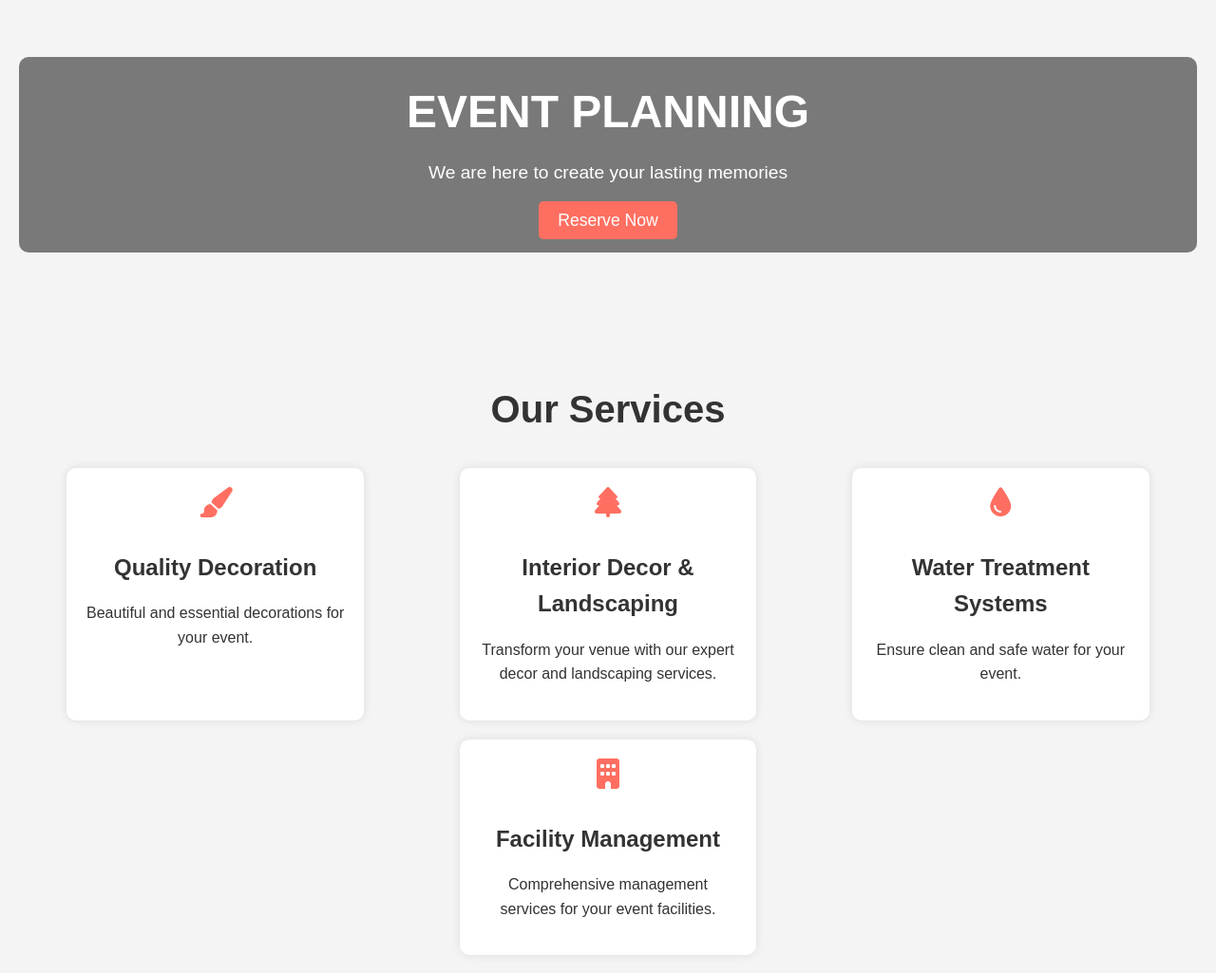
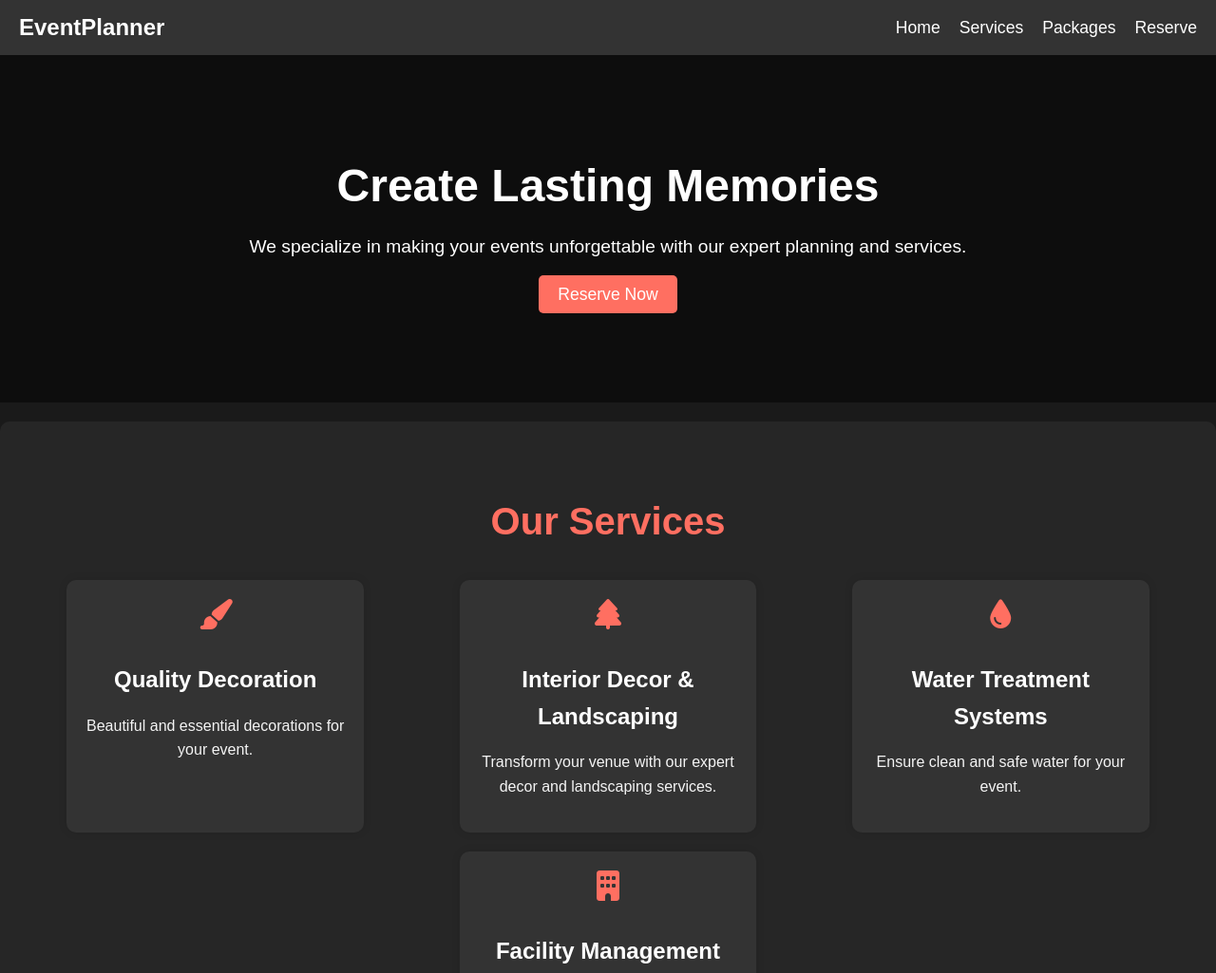
Before and after one commit to kipkoechdev/cosyevents, a plain HTML site: page index.html in a window 1280 px wide. Shown: the top 1025 px of the page at 95% size. Drawn offline with Linux system fonts and the light colour scheme.

Commit message:
added nav bars and changed background

```diff
--- a/index.html
+++ b/index.html
@@ -8,10 +8,25 @@
     <link rel="stylesheet" href="https://cdnjs.cloudflare.com/ajax/libs/font-awesome/6.0.0-beta3/css/all.min.css">
 </head>
 <body>
-    <header>
-        <div class="header-content">
-            <h1>EVENT PLANNING</h1>
-            <p>We are here to create your lasting memories</p>
+    <nav>
+        <div class="logo">
+            <h1>EventPlanner</h1>
+        </div>
+        <ul class="nav-links">
+            <li><a href="#home">Home</a></li>
+            <li><a href="#services">Services</a></li>
+            <li><a href="#packages">Packages</a></li>
+            <li><a href="#reserve">Reserve</a></li>
+        </ul>
+        <div class="hamburger" id="hamburger">
+            <i class="fas fa-bars"></i>
+        </div>
+    </nav>
+
+    <header id="home">
+        <div class="hero">
+            <h1>Create Lasting Memories</h1>
+            <p>We specialize in making your events unforgettable with our expert planning and services.</p>
             <a href="mailto:weddingorganizer233@gmail.com?subject=Event Reservation&body=Hello, I would like to reserve your services for an event. Please provide more details." class="cta-button">Reserve Now</a>
         </div>
     </header>
@@ -72,5 +87,14 @@
     <footer>
         <p>&copy; 2025 Event Planning. All rights reserved.</p>
     </footer>
+
+    <script>
+        const hamburger = document.getElementById('hamburger');
+        const navLinks = document.querySelector('.nav-links');
+
+        hamburger.addEventListener('click', () => {
+            navLinks.classList.toggle('active');
+        });
+    </script>
 </body>
 </html>
--- a/styles.css
+++ b/styles.css
@@ -2,30 +2,80 @@ body {
     font-family: 'Arial', sans-serif;
     margin: 0;
     padding: 0;
-    background-color: #f4f4f4;
-    color: #333;
+    background-color: #1a1a1a; /* Dark background */
+    color: #f4f4f4; /* Light text color */
     line-height: 1.6;
+}
+
+nav {
+    display: flex;
+    justify-content: space-between;
+    align-items: center;
+    background-color: #333;
+    padding: 10px 20px;
+    position: sticky;
+    top: 0;
+    z-index: 1000;
+}
+
+nav .logo h1 {
+    color: #fff;
+    margin: 0;
+}
+
+nav .nav-links {
+    list-style: none;
+    display: flex;
+    margin: 0;
+    padding: 0;
+}
+
+nav .nav-links li {
+    margin-left: 20px;
+}
+
+nav .nav-links a {
+    color: #fff;
+    text-decoration: none;
+    font-size: 1.1em;
+}
+
+nav .hamburger {
+    display: none;
+    color: #fff;
+    font-size: 1.5em;
+    cursor: pointer;
 }
 
 header {
     background: url('your-header-image.jpg') no-repeat center center/cover;
     color: #fff;
-    padding: 60px 20px;
+    padding: 100px 20px;
     text-align: center;
+    position: relative;
 }
 
-header .header-content {
-    background: rgba(0, 0, 0, 0.5);
-    padding: 20px;
-    border-radius: 10px;
+header::before {
+    content: '';
+    position: absolute;
+    top: 0;
+    left: 0;
+    right: 0;
+    bottom: 0;
+    background: rgba(0, 0, 0, 0.5); /* Dark overlay */
 }
 
-header h1 {
+header .hero {
+    position: relative;
+    z-index: 1;
+}
+
+header .hero h1 {
     margin: 0;
     font-size: 3em;
 }
 
-header p {
+header .hero p {
     margin: 10px 0 20px;
     font-size: 1.2em;
 }
@@ -37,6 +87,7 @@ header p {
     text-decoration: none;
     border-radius: 5px;
     font-size: 1.1em;
+    transition: background 0.3s ease;
 }
 
 .cta-button:hover {
@@ -46,12 +97,15 @@ header p {
 #services, #packages, #reserve {
     padding: 40px 20px;
     text-align: center;
+    background-color: #262626; /* Dark section background */
+    margin: 20px 0;
+    border-radius: 10px;
 }
 
 h2 {
     font-size: 2.5em;
     margin-bottom: 20px;
-    color: #333;
+    color: #ff6f61; /* Accent color for headings */
 }
 
 .service-list, .package-list {
@@ -61,13 +115,18 @@ h2 {
 }
 
 .service-item, .package-item {
-    background: #fff;
+    background: #333;
     margin: 10px;
     padding: 20px;
     border-radius: 10px;
     box-shadow: 0 0 10px rgba(0, 0, 0, 0.1);
     width: 22%;
     text-align: center;
+    transition: transform 0.3s ease;
+}
+
+.service-item:hover, .package-item:hover {
+    transform: translateY(-10px);
 }
 
 .service-item i {
@@ -79,6 +138,7 @@ h2 {
 .service-item h3, .package-item h3 {
     font-size: 1.5em;
     margin-bottom: 10px;
+    color: #fff;
 }
 
 footer {
@@ -90,6 +150,21 @@ footer {
 }
 
 @media (max-width: 768px) {
+    nav .nav-links {
+        display: none;
+        flex-direction: column;
+        width: 100%;
+        background-color: #333;
+    }
+
+    nav .nav-links.active {
+        display: flex;
+    }
+
+    nav .hamburger {
+        display: block;
+    }
+
     .service-item, .package-item {
         width: 45%;
     }
```
